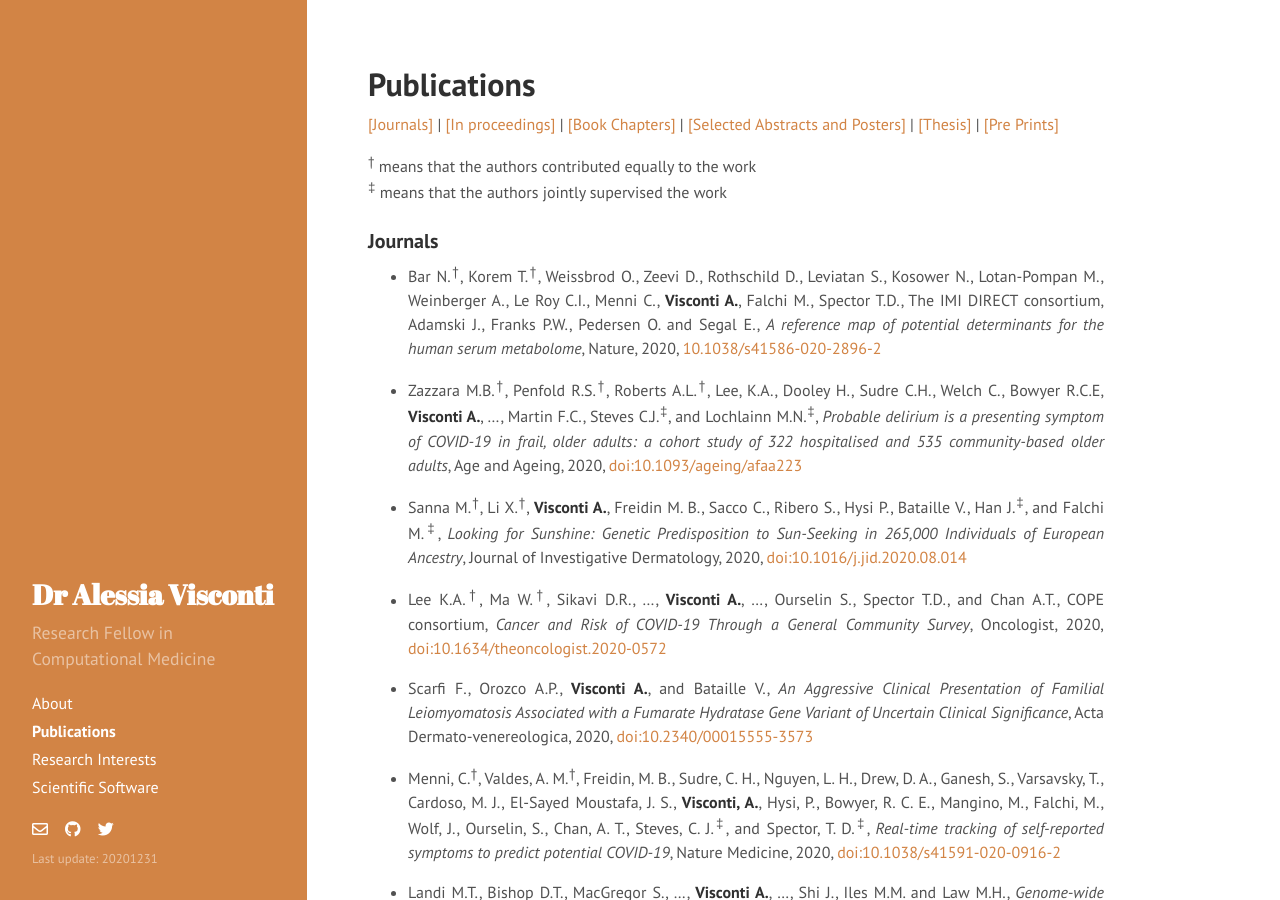
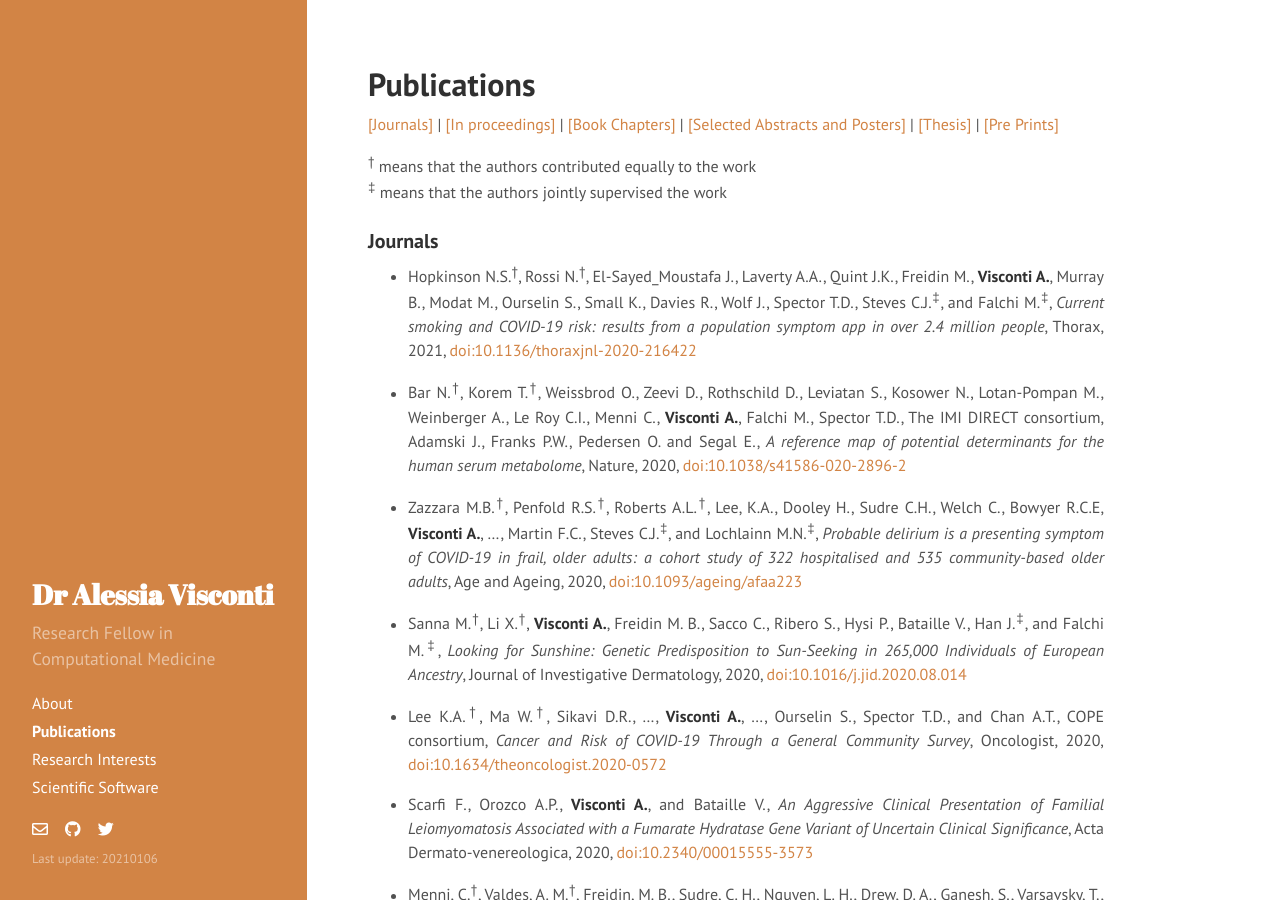
Before and after one commit to alesssia/alesssia.github.io, a Jekyll site: the page built from publications.md, in a window 1280 px wide and 900 px high. Built offline with Jekyll 4.4.1, drawn with Linux system fonts in a browser that asks for light colours; nearby versions of some CDN libraries; a style sheet for code colours, icons or effects is not loaded.

Commit message:
Added Thorax to publications

```diff
--- a/_config.yml
+++ b/_config.yml
@@ -11,7 +11,7 @@ tagline:     ''
 description: 'Research Fellow in Computational Medicine'
 url:         http://alesssia.github.io/
 baseurl:     /
-lastmod:    '20201231'
+lastmod:    '20210106'
 
 author:
   name:      'Alessia Visconti'
--- a/publications.md
+++ b/publications.md
@@ -16,7 +16,9 @@ title: Publications
 
 ###  Journals
 
-- Bar N.<sup>†</sup>, Korem T.<sup>†</sup>, Weissbrod O., Zeevi D., Rothschild D., Leviatan S., Kosower N., Lotan-Pompan M., Weinberger A., Le Roy C.I., Menni C., **Visconti A.**, Falchi M., Spector T.D., The IMI DIRECT consortium, Adamski J., Franks P.W., Pedersen O. and Segal E., *A reference map of potential determinants for the human serum metabolome*, Nature, 2020, [10.1038/s41586-020-2896-2](https://www.nature.com/articles/s41586-020-2896-2)
+- Hopkinson N.S.<sup>†</sup>, Rossi N.<sup>†</sup>, El-Sayed_Moustafa J., Laverty A.A., Quint J.K., Freidin M., **Visconti A.**, Murray B., Modat M., Ourselin S., Small K., Davies R., Wolf J., Spector T.D., Steves C.J.<sup>‡</sup>, and Falchi M.<sup>‡</sup>, *Current smoking and COVID-19 risk: results from a population symptom app in over 2.4 million people*, Thorax, 2021, [doi:10.1136/thoraxjnl-2020-216422](https://thorax.bmj.com/content/early/2021/01/05/thoraxjnl-2020-216422.full)
+
+- Bar N.<sup>†</sup>, Korem T.<sup>†</sup>, Weissbrod O., Zeevi D., Rothschild D., Leviatan S., Kosower N., Lotan-Pompan M., Weinberger A., Le Roy C.I., Menni C., **Visconti A.**, Falchi M., Spector T.D., The IMI DIRECT consortium, Adamski J., Franks P.W., Pedersen O. and Segal E., *A reference map of potential determinants for the human serum metabolome*, Nature, 2020, [doi:10.1038/s41586-020-2896-2](https://www.nature.com/articles/s41586-020-2896-2)
 
 - Zazzara M.B.<sup>†</sup>, Penfold R.S.<sup>†</sup>, Roberts A.L.<sup>†</sup>, Lee, K.A., Dooley H., Sudre C.H., Welch C., Bowyer R.C.E, **Visconti A.**, ..., Martin F.C., Steves C.J.<sup>‡</sup>, and Lochlainn M.N.<sup>‡</sup>, *Probable delirium is a presenting symptom of COVID-19 in frail, older adults: a cohort study of 322 hospitalised and 535 community-based older adults*, Age and Ageing, 2020, [doi:10.1093/ageing/afaa223](https://doi.org/10.1093/ageing/afaa223)
 
```
Also changed, not shown: 2 other files.
